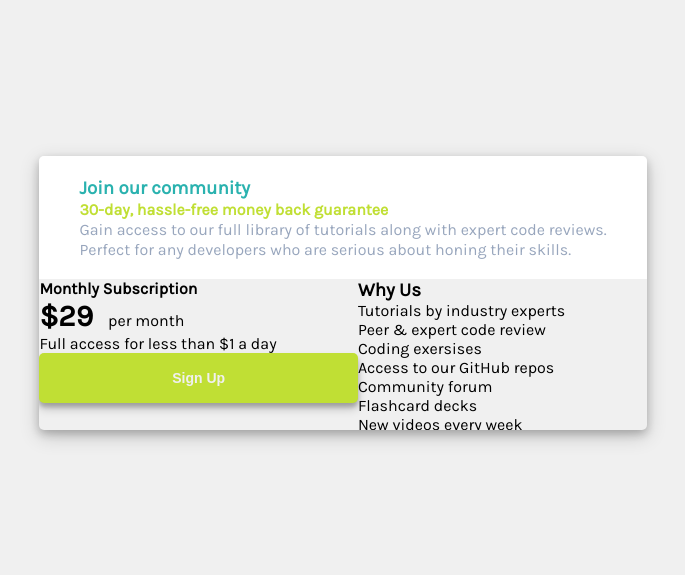
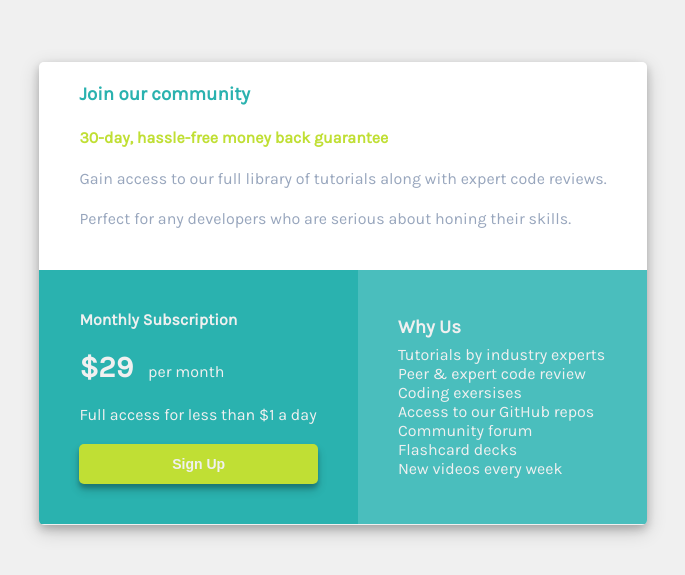
Before and after one commit to codemayank17/FrontEndMentorChallenge-SinglePriceComponentReponsive, a website: page index.html in a window 1280 px wide. Shown: the part 107-682 px from the top of the page, without its empty margins (297-982 px from the left). Drawn offline with Linux system fonts and the light colour scheme.

Commit message:
Update index.html

```diff
--- a/index.html
+++ b/index.html
@@ -14,20 +14,20 @@
   <body>
     <div class="container">
       <div class="top">
-        <h3 style="font-weight: 700; color: #2AB2AF;">Join our community<h3>
-          <h4 style="font-weight: 700;color:#C0DF34">30-day, hassle-free money back guarantee</h4>
-          <p style="font-weight:400;color:hsl(218, 22%, 67%);">Gain access to our full library of tutorials along with expert code reviews.</p>
-          <p style="font-weight:400;color:hsl(218, 22%, 67%);">Perfect for any developers who are serious about honing their skills.</p>
+        <h3 style="font-weight: 700; color: #2AB2AF; margin-bottom: 20px;">Join our community<h3>
+          <h4 style="font-weight: 700;color:#C0DF34; margin-bottom: 20px;">30-day, hassle-free money back guarantee</h4>
+          <p style="font-weight:400;color:hsl(218, 22%, 67%); margin-bottom: 20px;">Gain access to our full library of tutorials along with expert code reviews.</p>
+          <p style="font-weight:400;color:hsl(218, 22%, 67%); margin-bottom: 20px;">Perfect for any developers who are serious about honing their skills.</p>
       </div>
 
-      <div class="bottom left">
-        <p style="font-weight:700;">Monthly Subscription</p>
-        <p> <span style="font-weight:700; font-size: 30px;">$29</span><span style="font-weight:400; margin-left: 15px ; ">per month</span></p>
-        <p style="font-weight:400;">Full access for less than $1 a day</p>
-        <button class="button" style="">Sign Up</button>
+      <div class="bottom-left">
+        <p style="font-weight:700; margin-bottom: 20px;">Monthly Subscription</p>
+        <p  style="margin-bottom: 20px;"> <span style="font-weight:700; font-size: 30px; ">$29</span><span style="font-weight:400; margin-left: 15px ; ">per month</span></p>
+        <p style="font-weight:400; margin-bottom: 20px;">Full access for less than $1 a day</p>
+        <button class="button" >Sign Up</button>
       </div>
 
-      <div class="bottom right">
+      <div class="bottom-right">
         <h3>Why Us</h3>
         Tutorials by industry experts<br/>
         Peer & expert code review<br/>
```
